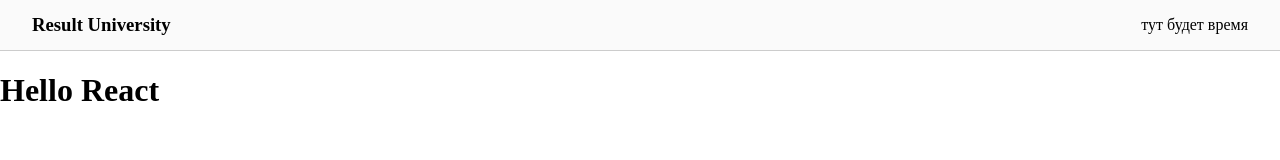
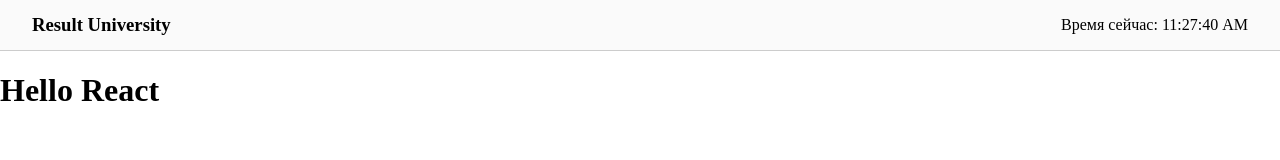
Before and after one commit to Draiking/React-lesson, a React (Vite) app in the folder react-lesson/: page / in a window 1280 px wide. Shown: the top 160 px of the page. Built offline with nearby package versions, Linux system fonts and the light colour scheme.

Commit message:
Динамическое событие

```diff
--- a/react-lesson/src/components/Header.jsx
+++ b/react-lesson/src/components/Header.jsx
@@ -1,9 +1,11 @@
 export default function Header() {
+  const now = new Date();
+
   return (
     <header>
       <h3>Result University</h3>
 
-      <span>тут будет время</span>
+      <span>Время сейчас: {now.toLocaleTimeString()}</span>
     </header>
   );
 }
```
